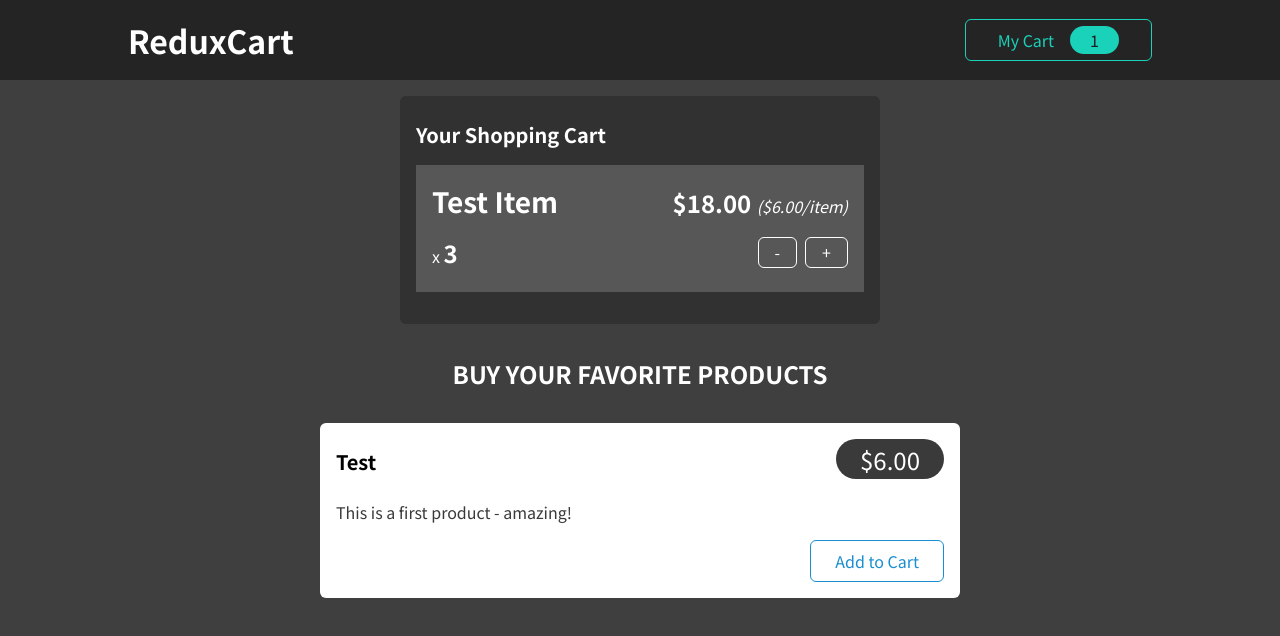
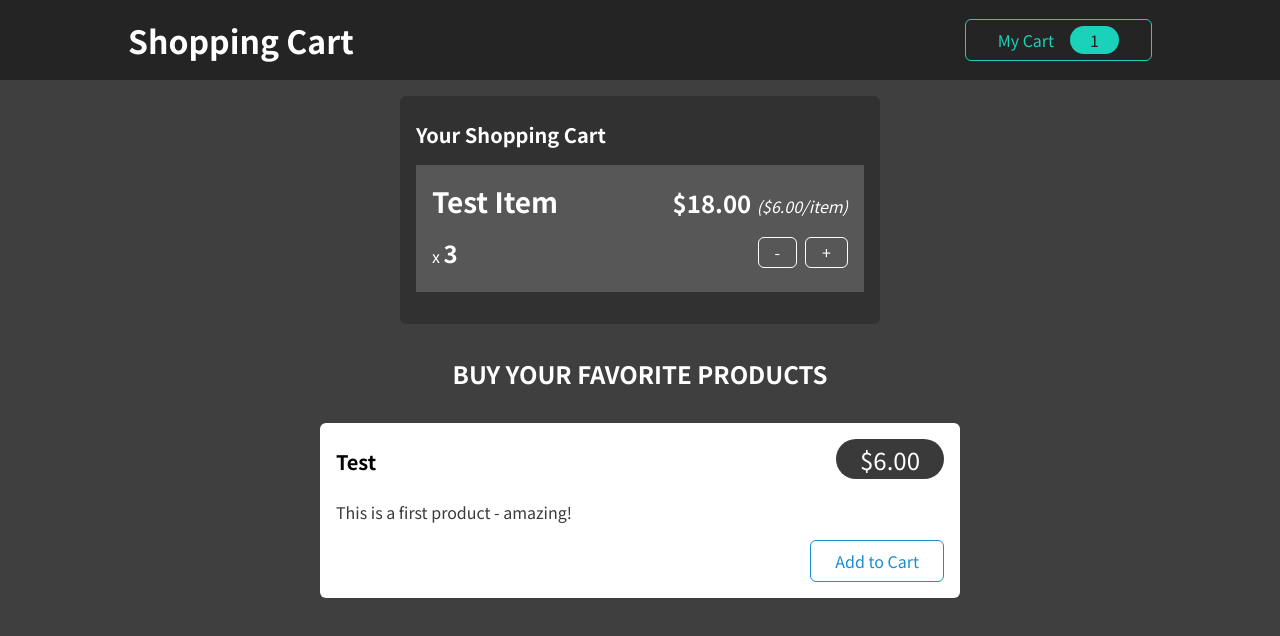
Before and after one commit to shannonerhea/advanced-react-redux-project, a React (Create React App) app in the folder 01-starting-project/: page / in a window 1280 px wide. Shown: the top 636 px of the page. Built offline with nearby package versions, Linux system fonts and the light colour scheme.

Commit message:
installed react redux and toolkit

```diff
--- a/01-starting-project/package.json
+++ b/01-starting-project/package.json
@@ -3,11 +3,13 @@
   "version": "0.1.0",
   "private": true,
   "dependencies": {
+    "@reduxjs/toolkit": "^1.9.1",
     "@testing-library/jest-dom": "^5.11.6",
     "@testing-library/react": "^11.2.2",
     "@testing-library/user-event": "^12.5.0",
     "react": "^18.0.0",
     "react-dom": "^18.0.0",
+    "react-redux": "^8.0.5",
     "react-scripts": "^5.0.1",
     "web-vitals": "^0.2.4"
   },
--- a/01-starting-project/src/components/Layout/MainHeader.js
+++ b/01-starting-project/src/components/Layout/MainHeader.js
@@ -4,7 +4,7 @@ import classes from './MainHeader.module.css';
 const MainHeader = (props) => {
   return (
     <header className={classes.header}>
-      <h1>ReduxCart</h1>
+      <h1>Shopping Cart</h1>
       <nav>
         <ul>
           <li>
```
Also changed, not shown: 1 other file (tests, documents, lock files or other folders).
